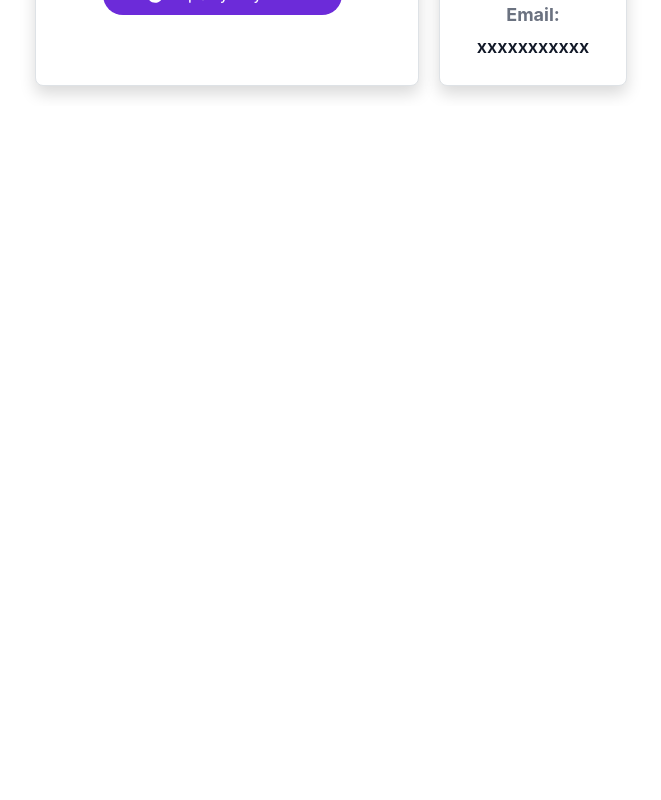
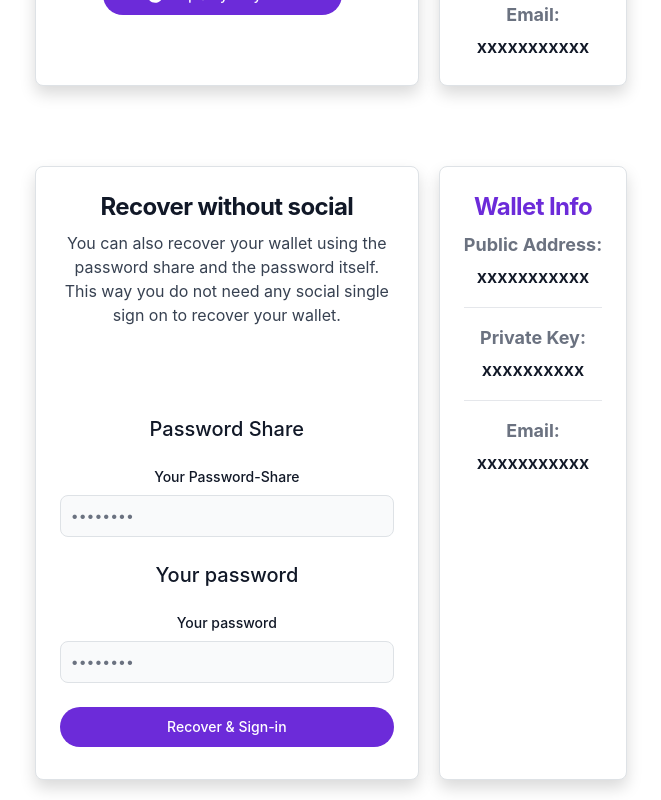
Before and after one commit to liquality/liquality-sdk-demo, a React (Create React App) app: page /auth in a window 1280 px wide. Shown: the part 1088-1888 px from the top of the page, without its empty margins (309-970 px from the left). Before the commit the page ends 1194 px from the top, so only its background shows below. Built offline with nearby package versions, Linux system fonts and the light colour scheme; no server answers.

Commit message:
added recover without sso

```diff
--- /dev/null
+++ b/src/components/Auth/RecoverWithoutSocial.tsx
@@ -0,0 +1,82 @@
+import * as React from "react";
+import { useState, useEffect } from "react";
+import { DisplayWalletValues } from "./DisplayWalletValues";
+//import { AuthService } from "@liquality/wallet-sdk";
+
+type Props = {
+  directParams: any;
+  verifierMap: Record<string, any>;
+};
+
+export const RecoverWithoutSocial: React.FC<Props> = (props) => {
+  const { directParams, verifierMap } = props;
+  /*   const [tKey, setTKey] = useState<any>({});*/
+
+  return (
+    <div className="inline-flex" style={{ padding: 20 }}>
+      <div className="max-w-sm p-6 bg-white border border-gray-200 rounded-lg shadow dark:bg-gray-800 dark:border-gray-700">
+        <a
+          href="https://docs.liquality.io/functions/auth#login-and-unlock-wallet"
+          rel="noreferrer"
+          target="_blank"
+        >
+          <h5 className="mb-2 text-2xl font-bold tracking-tight text-gray-900 dark:text-white">
+            Recover without social
+          </h5>
+        </a>
+        <p className="mb-3 font-normal text-gray-700 dark:text-gray-400">
+          You can also recover your wallet using the password share and the
+          password itself. This way you do not need any social single sign on to
+          recover your wallet.
+        </p>
+
+        <br></br>
+        <br></br>
+
+        <form className="space-y-6 mt-4" action="#">
+          <h5 className="text-xl font-medium text-gray-900 dark:text-white">
+            Password Share
+          </h5>
+
+          <div>
+            <label className="block mb-2 text-sm font-medium text-gray-900 dark:text-white">
+              Your Password-Share
+            </label>
+            <input
+              type="password"
+              name="password"
+              id="password"
+              placeholder="••••••••"
+              className="bg-gray-50 border border-gray-300 text-gray-900 text-sm rounded-lg focus:ring-blue-500 focus:border-blue-500 block w-full p-2.5 dark:bg-gray-600 dark:border-gray-500 dark:placeholder-gray-400 dark:text-white"
+              required
+            />
+          </div>
+          <h5 className="text-xl font-medium text-gray-900 dark:text-white">
+            Your password
+          </h5>
+          <div>
+            <label className="block mb-2 text-sm font-medium text-gray-900 dark:text-white">
+              Your password
+            </label>
+            <input
+              type="password"
+              name="password"
+              id="password"
+              placeholder="••••••••"
+              className="bg-gray-50 border border-gray-300 text-gray-900 text-sm rounded-lg focus:ring-blue-500 focus:border-blue-500 block w-full p-2.5 dark:bg-gray-600 dark:border-gray-500 dark:placeholder-gray-400 dark:text-white"
+              required
+            />
+          </div>
+
+          <button
+            type="submit"
+            className="w-full text-white bg-purple-700 hover:bg-purple-800 focus:ring-4 focus:outline-none focus:ring-purple-300 font-medium rounded-full text-sm px-5 py-2.5 text-center  dark:hover:bg-purple-700 dark:focus:ring-purple-900 mr-2 mb-2"
+          >
+            Recover & Sign-in
+          </button>
+        </form>
+      </div>{" "}
+      <DisplayWalletValues loginResponse={{}} />
+    </div>
+  );
+};
--- a/src/pages/Auth.tsx
+++ b/src/pages/Auth.tsx
@@ -1,5 +1,6 @@
 import React, { useState, useEffect } from "react";
 import { CreateWallet } from "../components/Auth/CreateWallet";
+import { RecoverWithoutSocial } from "../components/Auth/RecoverWithoutSocial";
 import { SignIn } from "../components/Auth/SignIn";
 import "../index.css";
 
@@ -54,6 +55,11 @@ export default function Auth({}) {
           <CreateWallet directParams={directParams} verifierMap={verifierMap} />
           <br></br>
           <SignIn directParams={directParams} verifierMap={verifierMap} />
+          <br></br>
+          <RecoverWithoutSocial
+            directParams={directParams}
+            verifierMap={verifierMap}
+          />
         </div>
       </div>
     </div>
```
Also changed, not shown: src/components/Auth/SignIn.tsx (+1 -78 lines).
